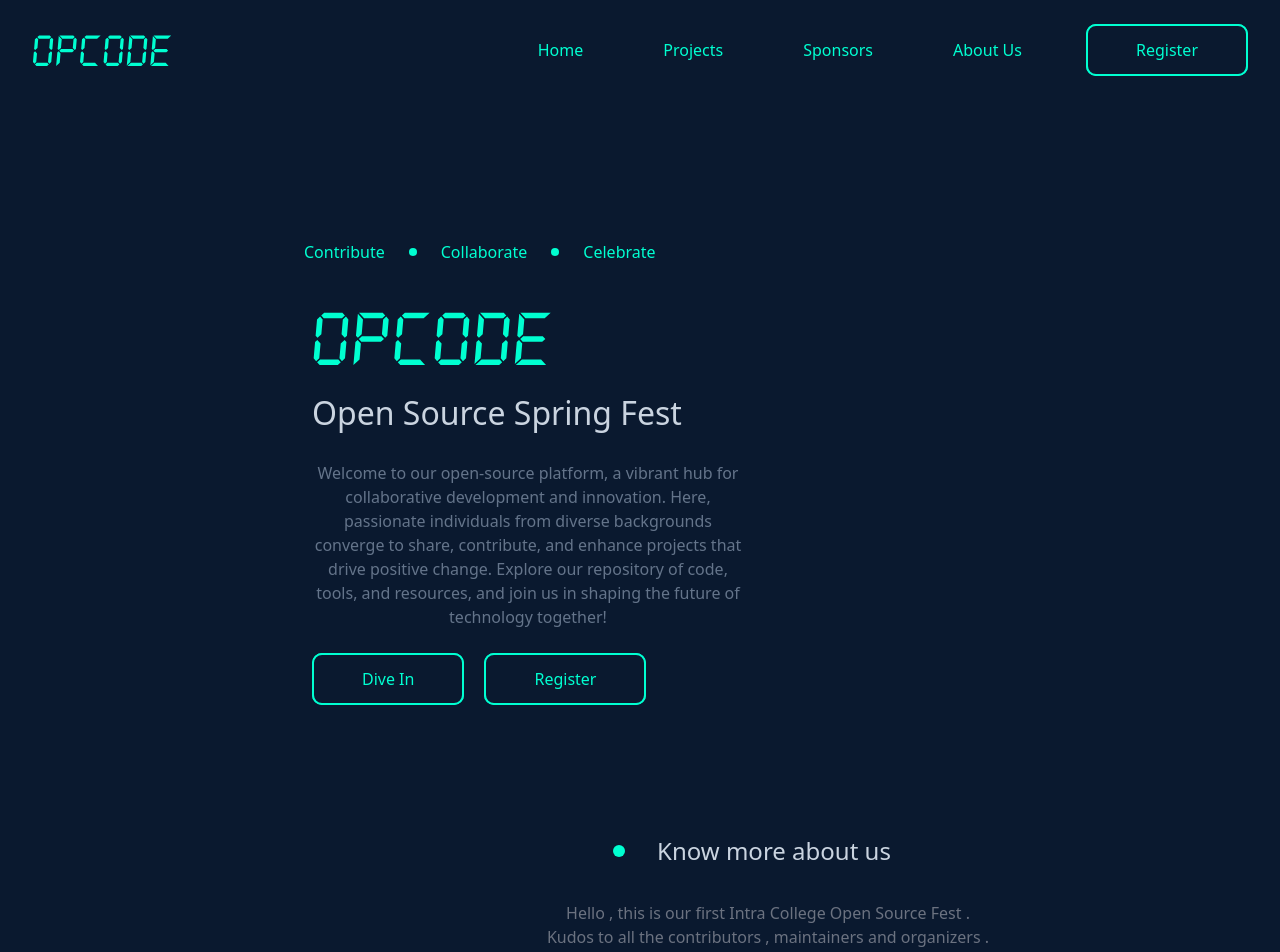
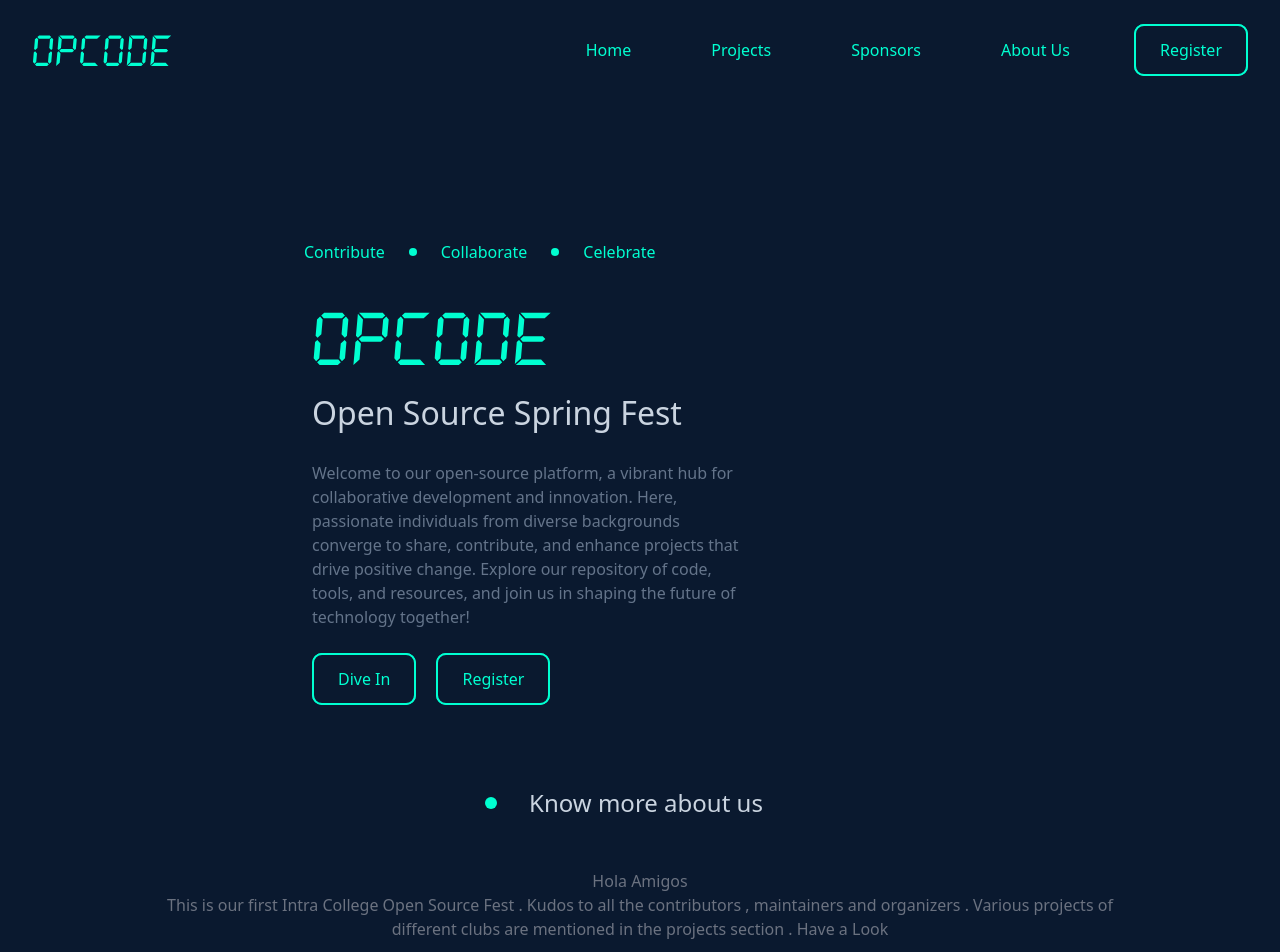
Before and after one commit to PerHac13/OPCODE, a React (Vite) app: page / in a window 1280 px wide. Shown: the top 952 px of the page. Built offline with nearby package versions, Linux system fonts and the light colour scheme.

Commit message:
Fixed minor bugs

```diff
--- a/src/components/Button/Button.jsx
+++ b/src/components/Button/Button.jsx
@@ -3,7 +3,7 @@ const Button = ({ name, onClick, className  }) => {
     <div className={className}>
       <div className="bg-[#00FFD1] border-0 border-solid [border-radius:10px]">
         <div>
-          <button onClick={onClick} className="text-[#00FFD1]  bg-bground border-2 border-solid px-[3rem] py-[0.75rem] [border-radius:10px] hover:translate-x-[-3px] hover:translate-y-[-3px] easein duration-300">
+          <button onClick={onClick} className="text-[#00FFD1]  bg-bground border-2 border-solid px-6 py-[0.75rem] [border-radius:10px] hover:translate-x-[-3px] hover:translate-y-[-3px] easein duration-300">
             {name}
           </button>
         </div>
--- a/src/components/NavBar/NavBar.jsx
+++ b/src/components/NavBar/NavBar.jsx
@@ -8,7 +8,7 @@ function Navbar() {
     const [isOpen, setIsOpen] = useState(false);
 
     return (
-        <nav className="p-4 overflow-hidden fixed w-full top-0 left-0  bg-bground">
+        <nav className="p-4 overflow-hidden fixed w-full  z-50 top-0 left-0 bg-bground">
             <div className="max-w-7xl mx-auto px-4 pt-2">
                 <div className="flex justify-between items-center">
                     {/* Logo */}
@@ -21,7 +21,7 @@ function Navbar() {
                         <NavLink to='/' className="text-[#00FFD1] mx-4  capitalize relative cursor-pointer transition-all  duration-500 before:content-['']  before:absolute before:-bottom-2 before:left-0 before:w-0 before:h-0.5  before:rounded-full  before:opacity-0  before:transition-all  before:duration-500 before:bg-[#00FFD1] hover:before:w-full hover:before:opacity-100">Home</NavLink>
                         <NavLink to='/projects' className="text-[#00FFD1] mx-4  capitalize relative cursor-pointer transition-all  duration-500 before:content-['']  before:absolute before:-bottom-2 before:left-0 before:w-0 before:h-0.5  before:rounded-full  before:opacity-0  before:transition-all  before:duration-500 before:bg-[#00FFD1] hover:before:w-full hover:before:opacity-100">Projects</NavLink>
                         <NavLink to='/sponsors' className="text-[#00FFD1] mx-4  capitalize relative cursor-pointer transition-all  duration-500 before:content-['']  before:absolute before:-bottom-2 before:left-0 before:w-0 before:h-0.5  before:rounded-full  before:opacity-0  before:transition-all  before:duration-500 before:bg-[#00FFD1] hover:before:w-full hover:before:opacity-100">Sponsors</NavLink>
-                        <NavLink to='/aboutus' className="text-[#00FFD1] mx-4  capitalize relative cursor-pointer transition-all  duration-500 before:content-['']  before:absolute before:-bottom-2 before:left-0 before:w-0 before:h-0.5  before:rounded-full  before:opacity-0  before:transition-all  before:duration-500 before:bg-[#00FFD1] hover:before:w-full hover:before:opacity-100">About Us</NavLink>
+                        <NavLink to='/about' className="text-[#00FFD1] mx-4  capitalize relative cursor-pointer transition-all  duration-500 before:content-['']  before:absolute before:-bottom-2 before:left-0 before:w-0 before:h-0.5  before:rounded-full  before:opacity-0  before:transition-all  before:duration-500 before:bg-[#00FFD1] hover:before:w-full hover:before:opacity-100">About Us</NavLink>
                         <Button name={"Register"}/>
                     </div>
 
@@ -42,7 +42,7 @@ function Navbar() {
                     <NavLink to='/'className="block text-[#00FFD1] my-2">Home</NavLink>
                     <NavLink to='/projects' className="block text-[#00FFD1] my-2">Projects</NavLink>
                     <NavLink to='/sponsors' className="block text-[#00FFD1] my-2">Sponsors</NavLink>
-                    <NavLink to='/aboutus' className="block text-[#00FFD1] my-2">About Us</NavLink>
+                    <NavLink to='/about' className="block text-[#00FFD1] my-2">About Us</NavLink>
                     <Button className={'w-[9.7rem]'} name={"Register"}/>
                 </div>
             )}
--- a/src/components/ProjectCard/ProjectCard.css
+++ b/src/components/ProjectCard/ProjectCard.css
@@ -17,6 +17,7 @@
     box-shadow: 0px 0px 5px 0px #00FFD1;
     cursor: pointer;
     transform: translateY(-5px);
+    z-index: 1;
 }
 
 .project-card:hover .project-name {
--- a/src/components/pill/pill.css
+++ b/src/components/pill/pill.css
@@ -27,7 +27,7 @@
 .selected-pill{
     color: #00ffd1;
     border: 2px solid transparent;
-    width: 5rem;
+    width: auto;
     font-family: 'Calibrie';
     font-size: 1.1rem;
     text-align: center;
--- a/src/pages/404Page/404page.jsx
+++ b/src/pages/404Page/404page.jsx
@@ -1,5 +1,11 @@
+import error from '../../assets/404.svg'
 const Page404 = () => {
-  return <div>404page</div>;
+  return <>
+
+     <div className=" flex  justify-center items-center h-[54.5vh] ">
+           <img className='w-[30rem]' src={error} alt='page-not-found' />
+     </div>
+  </>;
 };
 
 export default Page404;
--- a/src/pages/Home/Home.jsx
+++ b/src/pages/Home/Home.jsx
@@ -19,7 +19,7 @@ const Home = () => {
           <br></br>
           <p className='text-[#CAD4E0] [font-size:2rem]'>Open Source Spring Fest</p>
           <br></br>
-          <p className='text-[#64748A] [text-align:center]'>Welcome to our open-source platform, a vibrant hub for collaborative development and innovation. Here, passionate individuals from diverse backgrounds converge to share, contribute, and enhance projects that drive positive change. Explore our repository of code, tools, and resources, and join us in shaping the future of technology together!</p>
+          <p className='text-[#64748A] [text-align:left]'>Welcome to our open-source platform, a vibrant hub for collaborative development and innovation. Here, passionate individuals from diverse backgrounds converge to share, contribute, and enhance projects that drive positive change. Explore our repository of code, tools, and resources, and join us in shaping the future of technology together!</p>
           <br></br>
           <div className='flex gap-5 '>
               <Button name={"Dive In"}/>
--- a/src/pages/Home/about_fest.jsx
+++ b/src/pages/Home/about_fest.jsx
@@ -1,10 +1,10 @@
 const About = () => {
-    return <div className=' px-[1rem] lg:mx-[25rem] md:mx-[6rem] sm:mx-[4rem]  lg:w-[30rem] py-[3rem]'>
+    return <div className=' px-[1rem] justify-center '>
               <div className="flex items-center justify-center">
                 <div className="bg-[#00FFD1] w-[0.75rem] h-[0.75rem] [border-radius:100%]"></div>
                 <div className="text-[#CAD4E0] [font-size:1.5rem] p-[2rem]">Know more about us</div>
             </div>
-            <div className="text-[#6B7280] [text-align:center]">Hello , this is our first Intra College Open Source Fest . Kudos to all the contributors , maintainers and organizers . Various projects of different clubs are mentioned in the projects section . Have a Look</div>
+            <div className="text-[#6B7280]  [text-align:center] py-[1rem]"><span> Hola Amigos </span>  <br/> This is our first Intra College Open Source Fest . Kudos to all the contributors , maintainers and organizers . Various projects of different clubs are mentioned in the projects section . Have a Look</div>
 
     </div>;
   };
```
Also changed, not shown: src/assets/404.svg (added), 1 other file (tests, documents, lock files or other folders).
